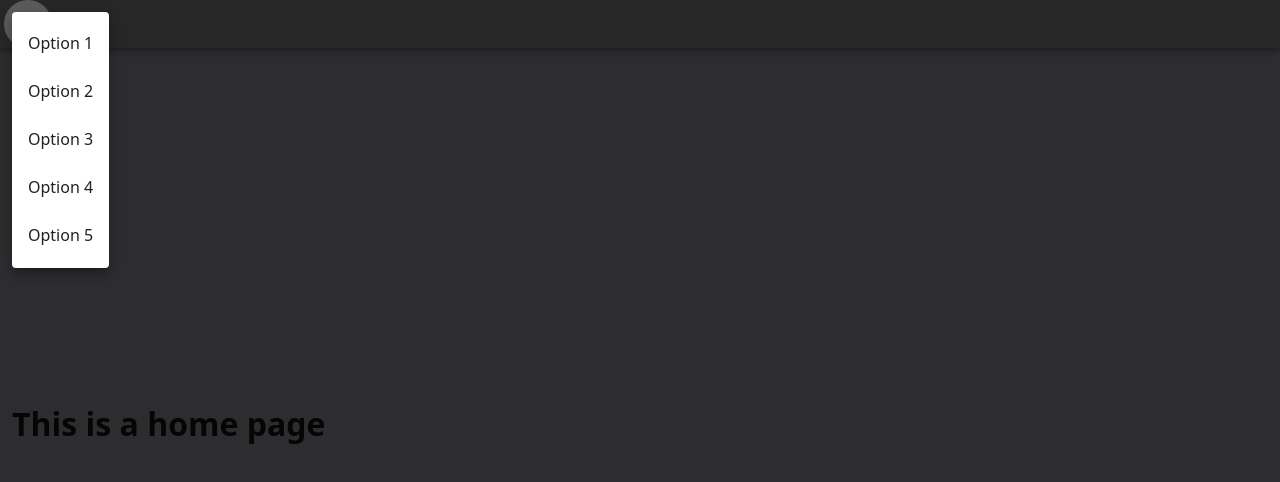
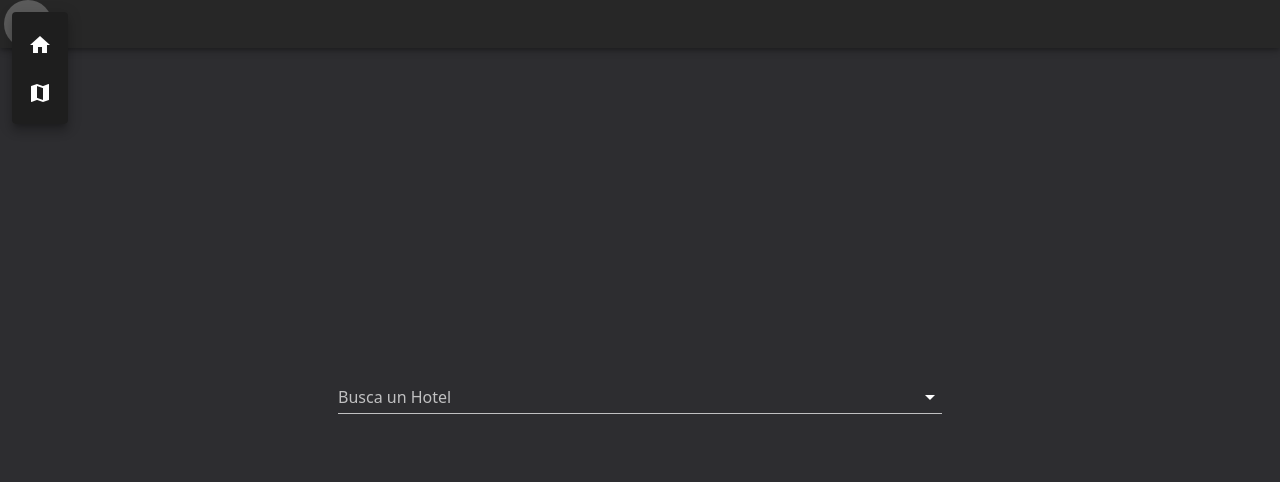
Before and after one commit to zenitrems/hotelitos, a Vue app: page /#/ in a window 1280 px wide. Both pictures are taken after a click on the button "menu". Shown: the top 482 px of the page. Built offline with nearby package versions, Linux system fonts and the light colour scheme.

Commit message:
Mod HomeView
New Home View Function

```diff
--- a/src/App.vue
+++ b/src/App.vue
@@ -1,21 +1,22 @@
       <template>
         <v-app id="app">
-      <v-app-bar dense dark>
+          <v-app-bar absolute dense dark  >
             <v-menu left bottom>
               <template v-slot:activator="{ on, attrs }">
                 <v-btn icon v-bind="attrs" v-on="on">
                   <v-icon>menu</v-icon>
                 </v-btn>
               </template>
-
-          <v-list>
-            <v-list-item v-for="n in 5" :key="n" @click="() => {}">
-              <v-list-item-title>Option {{ n }}</v-list-item-title>
+              <v-list dark>
+                <v-list-item>
+                  <router-link to="/"><v-icon>home</v-icon></router-link>
+                </v-list-item>
+                <v-list-item>
+                  <router-link to="/map"><v-icon>map</v-icon></router-link>
                 </v-list-item>
               </v-list>
             </v-menu>
-        <router-link to="/"><v-icon>home</v-icon></router-link>
-        <router-link to="/map"><v-icon>map</v-icon></router-link>
+
 
             <v-spacer></v-spacer>
 
--- /dev/null
+++ b/src/components/HomeView.vue
@@ -0,0 +1,71 @@
+   <template>
+      <v-container fluid fill-height>
+         <v-row justify="center" align="center">
+            <v-col cols="12" sm="8" md="6">
+               <v-autocomplete
+               v-model="searched"
+               :items="items"
+               :loading="isLoading"
+               :search-input.sync="search"
+               no-filter
+               item-text="name"
+               item-value="name"
+               label="Busca un Hotel"
+               return-object
+               cache-items
+               clearable
+               dark
+               >
+            </v-autocomplete>
+         </v-col>
+      </v-row>
+   </v-container>
+</template>
+<script>
+   import axios from "axios";
+   export default {
+     data() {
+       return {
+         isLoading: false,
+         items: [],
+         searched: [],
+         search: null,
+         hotels: [],
+         show: false,
+      };
+   },
+   watch: {
+    search(val) {
+   // Items have already been loaded
+      if (!val) {
+        return;
+     }
+     this.isLoading = true;
+ // Lazily load input items
+     this.searchDebounced(val);
+  },
+},
+methods: {
+ //debounce search query to avoid spamming the server
+ searchDebounced() {
+ // cancel pending call
+   clearTimeout(this._timerId);
+   this.isLoading = true;
+   //delay new call
+   this._timerId = setTimeout(() => {
+     axios
+     .get("/search", { params: { keyword: this.search } })
+     .then((res) => {
+       this.items = res.data.data;
+        //console.log(this.items);
+       this.isLoading = false;
+    })
+     .catch((err) => {
+       console.log(err);
+       this.isLoading = false;
+    });
+  }, 850);
+},
+},
+};
+</script>
--- a/src/router/index.js
+++ b/src/router/index.js
@@ -1,7 +1,6 @@
 import Vue from "vue";
 import VueRouter from "vue-router";
-import Home from "@/views/HomeView.vue";
-
+import HomeView from "@/components/HomeView.vue"
 import MapSearch from "@/components/MapView.vue";
 
 Vue.use(VueRouter);
@@ -10,7 +9,7 @@ const routes = [
   {
     path: "/",
     name: "Home",
-    component: Home,
+    component: HomeView,
   },
   {
     path: "/map",
--- a/src/views/HomeView.vue
+++ /dev/null
@@ -1,5 +0,0 @@
-<template>
-   <div class="home">
-    <h1>This is a home page</h1>
-  </div>
-</template>
```
Lines whose indentation alone changed are shown as unchanged.
